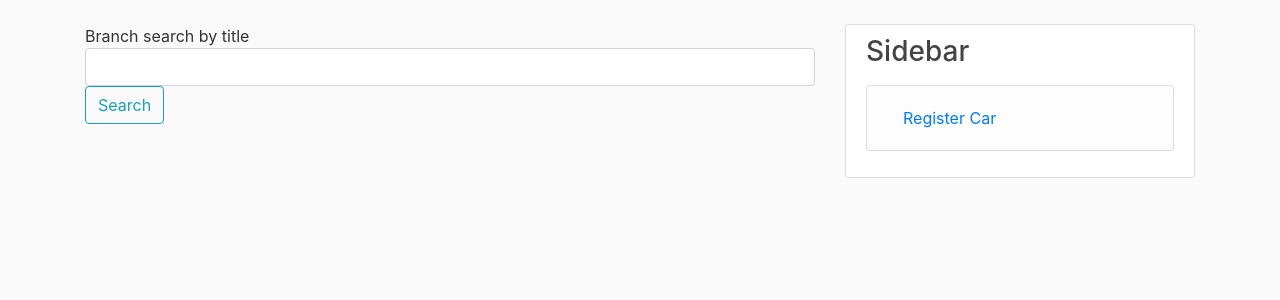
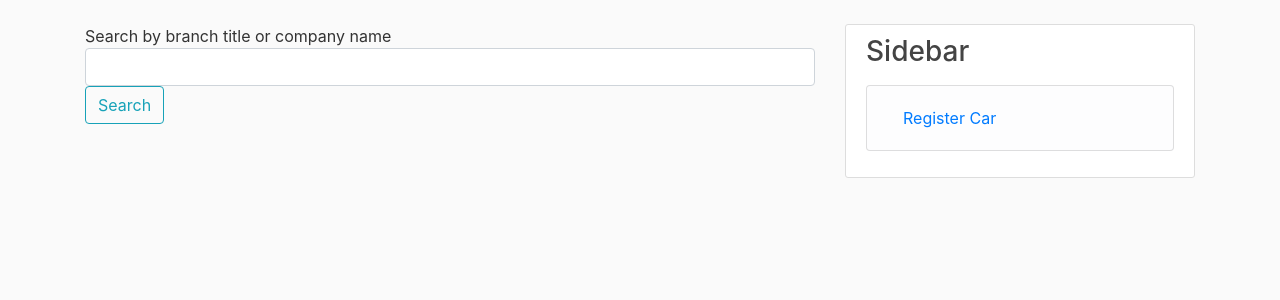
Before and after one commit to MariamKipshidze/car_wash, a Django app: template car_wash_app/templates/car_wash_app/home.html in a window 1280 px wide. Shown: the part 56-356 px from the top of the page. Run offline with Django 3.2, Linux system fonts and the light colour scheme; the template is opened without the code that fills it, so the values that code supplies are empty; some libraries are stand-ins or nearby versions.

Commit message:
adding company name in home view search

```diff
--- a/car_wash_app/templates/car_wash_app/home.html
+++ b/car_wash_app/templates/car_wash_app/home.html
@@ -3,7 +3,7 @@
 {% block content %}
 
   <form method="GET" action=".">
-      Branch search by title
+      Search by branch title or company name
       <div class = "form-group">
           <input class = "textinput textInput form-control" id="search_branch" type="text" name="q" value="{{ request.GET.q }}">
           <button class = "btn btn-outline-info" >Search</button>
--- a/car_wash_app/views.py
+++ b/car_wash_app/views.py
@@ -25,7 +25,7 @@ def home(request: WSGIRequest) -> HttpResponse:
     q = request.GET.get('q')
 
     if q:
-        branches = Branch.objects.filter(title__icontains=q)
+        branches = Branch.objects.filter(Q(company__name__icontains=q)|Q(title__icontains=q))
 
     page = request.GET.get('page', 1)
     paginator = Paginator(branches, 5)
```
